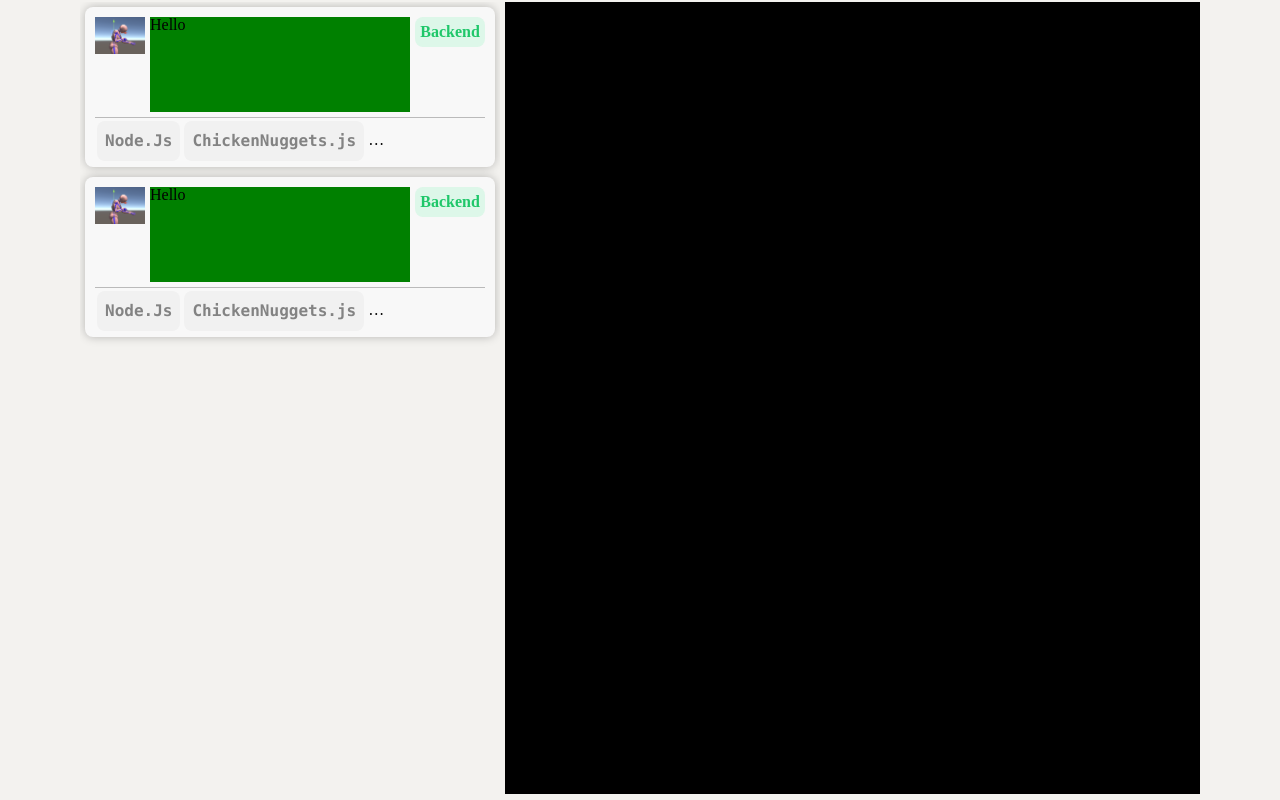
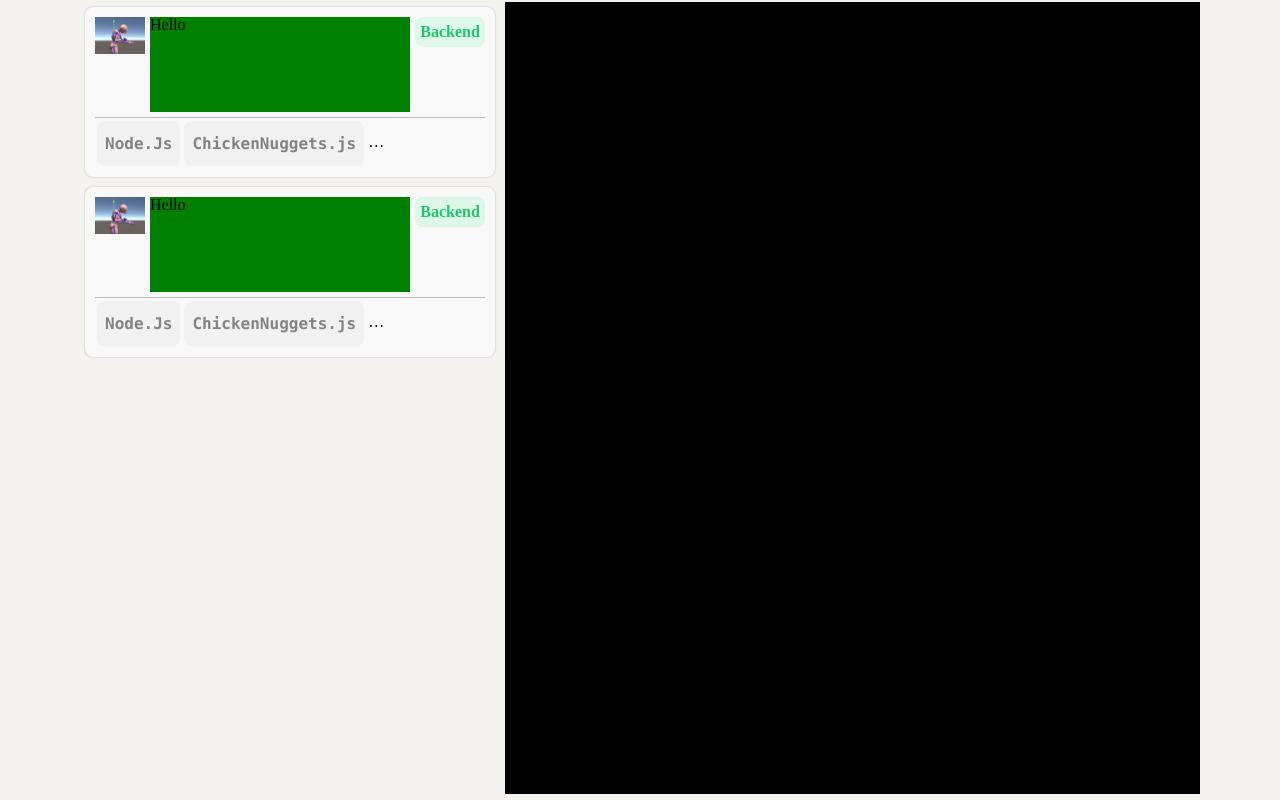
Before and after one commit to Arif-Khalid/nodeflair, a React (Create React App) app: page / in a window 1280 px wide. Built offline with nearby package versions, Linux system fonts and the light colour scheme.

Commit message:
Fix for uniform padding in job css class

```diff
--- a/src/index.css
+++ b/src/index.css
@@ -36,7 +36,6 @@ body {
 
 .job {
   padding: 10px;
-  padding-bottom: 0px;
   position: relative;
   background-color: #f8f8f8;
   min-height: 150px;
@@ -44,14 +43,14 @@ body {
   grid-template-columns: 50px auto 70px;
   grid-template-rows: auto 50px;
   grid-gap: 5px;
-  box-shadow: 0px 0px 10px rgb(0, 0, 0, 0.25);
+  box-shadow: 0px 0px 2px rgb(0, 0, 0, 0.25);
   transition: 0.2s;
 }
 
 .job:hover {
   transform: translateY(-2px);
   cursor: pointer;
-  box-shadow: 0px 0px 10px rgb(0, 0, 0, 0.75);
+  box-shadow: 0px 2px 10px rgb(0, 0, 0, 0.2);
 }
 
 .job img {
@@ -93,7 +92,7 @@ body {
   margin: 3px 2px;
   display: inline-block;
   max-width: 90%;
-  line-height: 30px;
+  line-height: 35px;
   overflow: hidden;
   text-overflow: ellipsis;
   vertical-align: middle;
@@ -113,3 +112,7 @@ body {
   display: flex;
   align-items: center;
 }
+
+.selected {
+  border-color: #1fc76a;
+}
```
